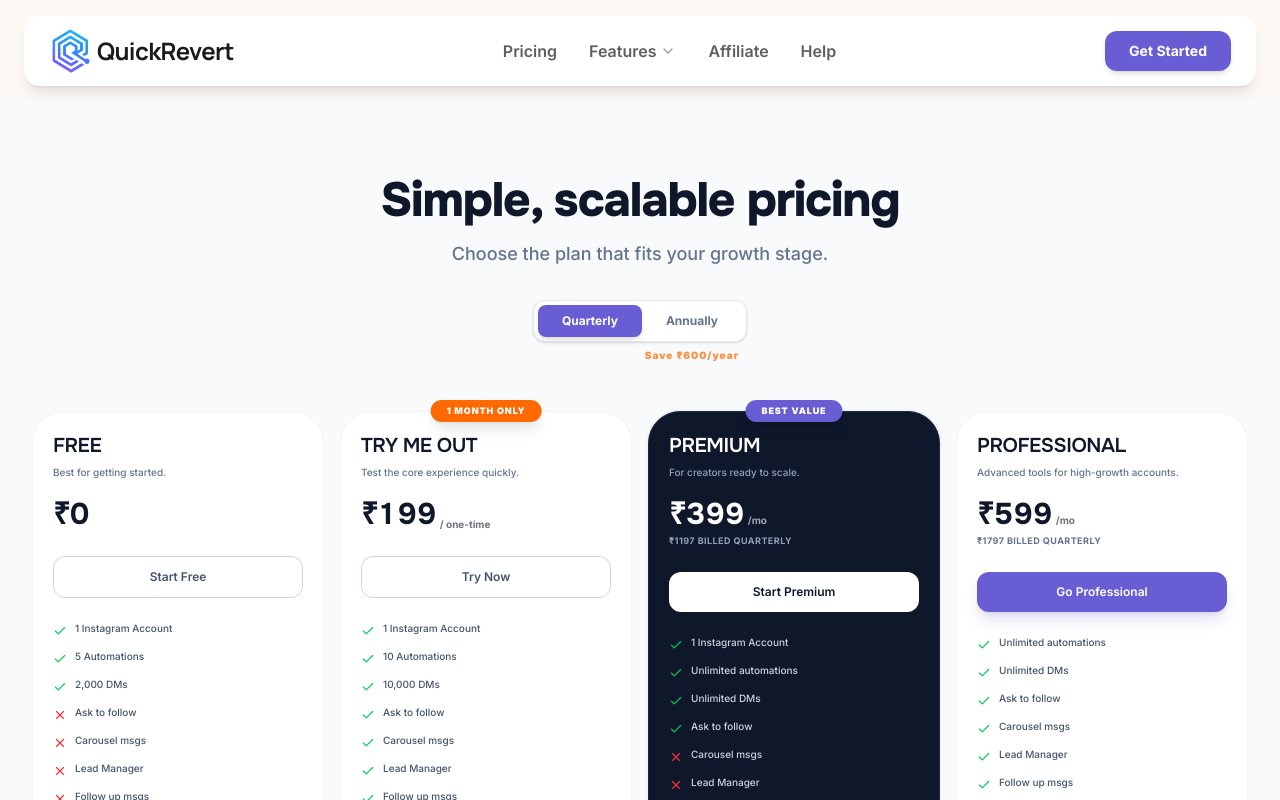
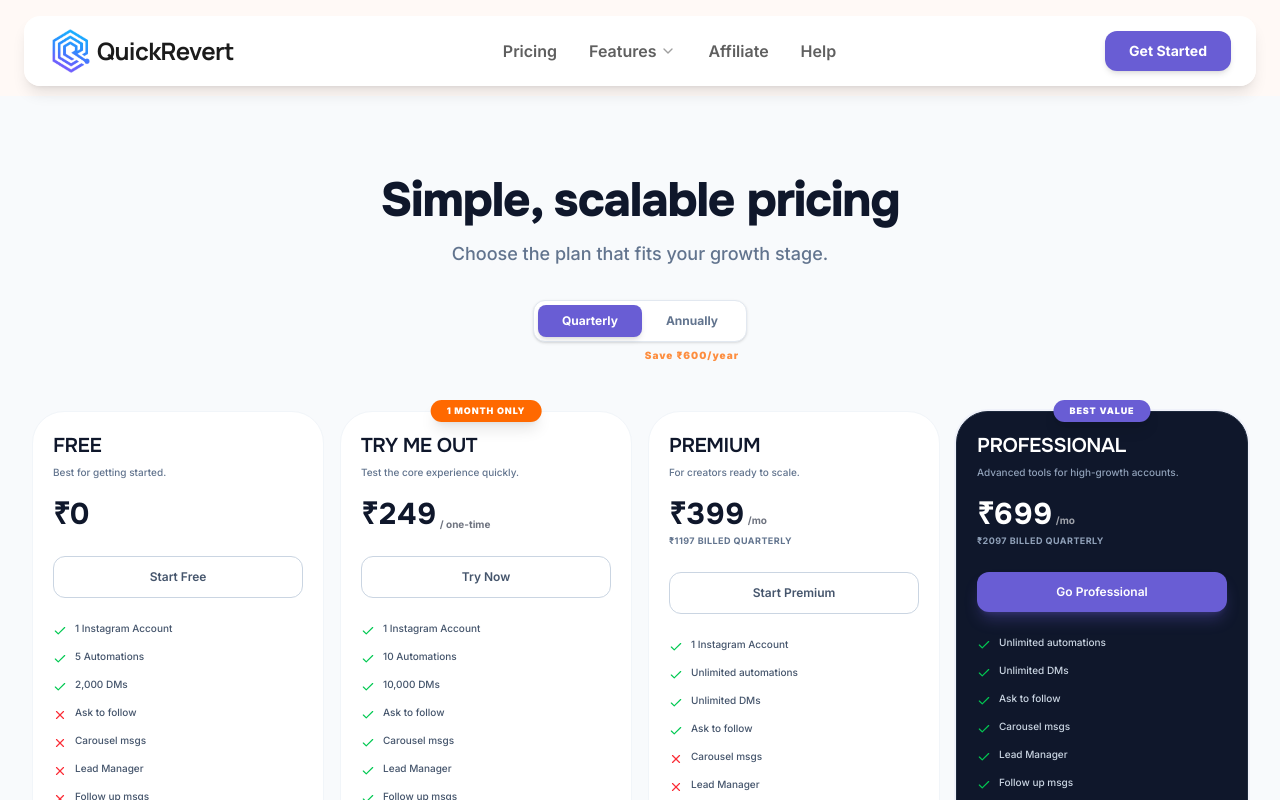
Before and after one commit to Anvesha137/website_qr_fanbase, a React (Vite) app: page / in a window 1280 px wide. Both pictures are taken after a click on the button "Pricing". Shown: the top 800 px of the page. Built offline with nearby package versions, Linux system fonts and the light colour scheme.

Commit message:
pricing numbers

```diff
--- a/src/components/Pricing.tsx
+++ b/src/components/Pricing.tsx
@@ -46,7 +46,7 @@ export default function Pricing() {
       description: 'Test the core experience quickly.',
       btn: 'Try Now',
       badge: '1 month only',
-      oneTimePrice: 199,
+      oneTimePrice: 249,
       features: [
         { text: '1 Instagram Account', included: true },
         { text: '10 Automations', included: true },
@@ -62,8 +62,6 @@ export default function Pricing() {
       name: 'PREMIUM',
       description: 'For creators ready to scale.',
       btn: 'Start Premium',
-      popular: true,
-      dark: true,
       quarterlyMonthlyEffective: 399,
       annuallyMonthlyEffective: 349,
       features: [
@@ -81,8 +79,10 @@ export default function Pricing() {
       name: 'PROFESSIONAL',
       description: 'Advanced tools for high-growth accounts.',
       btn: 'Go Professional',
-      quarterlyMonthlyEffective: 599,
-      annuallyMonthlyEffective: 499,
+      popular: true,
+      dark: true,
+      quarterlyMonthlyEffective: 699,
+      annuallyMonthlyEffective: 599,
       features: [
         { text: 'Unlimited automations', included: true },
         { text: 'Unlimited DMs', included: true },
@@ -253,8 +253,8 @@ export default function Pricing() {
                 className={`w-full py-3 rounded-xl font-semibold text-xs text-center transition-all mb-6 cursor-pointer font-sans ${plan.name === 'FREE' || plan.name === 'TRY ME OUT'
                   ? 'border border-slate-300 text-slate-600 hover:border-[#695dd4] hover:text-[#695dd4]'
                   : plan.dark
-                    ? 'bg-white text-slate-900 hover:bg-slate-100'
-                    : 'bg-[#695dd4] text-white hover:bg-[#5a50c6] shadow-lg shadow-[#695dd4]/20'
+                    ? 'bg-[#695dd4] text-white hover:bg-[#5a50c6] shadow-lg shadow-[#695dd4]/30'
+                    : 'border border-slate-300 text-slate-600 hover:border-[#695dd4] hover:text-[#695dd4]'
                   }`}
               >
                 {plan.btn}
```
